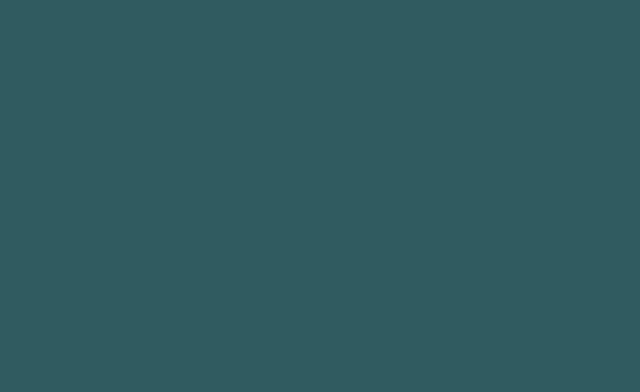
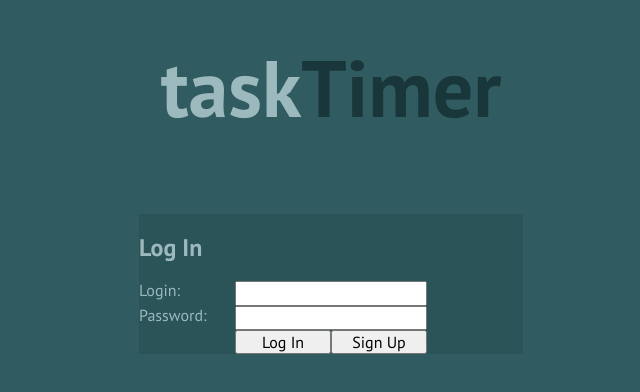
Before and after one commit to jchojna/task-timer, a React (Create React App) app: page / in a window 1280 px wide. Shown: the part 242-634 px from the top of the page, without its empty margins (309-949 px from the left). Built offline with nearby package versions, Linux system fonts and the light colour scheme.

Commit message:
feat: add LoginBox component with basic structure and styles

```diff
--- a/src/components/App.js
+++ b/src/components/App.js
@@ -1,7 +1,8 @@
 import React, {Component} from 'react';
 import classNames from 'classnames';
+import Intro from './Intro';
+import LoginBox from './LoginBox';
 import Board from './Board';
-import Intro from './Intro';
 import '../scss/App.scss';
 
 class App extends Component {
@@ -11,7 +12,7 @@ class App extends Component {
     this.state = {
       // visibility
       isIntroVisible: false,
-      isLoginVisible: true,
+      isLoginBoxVisible: true,
       isBoardVisible: false,
       users: {
         user1: {
@@ -39,7 +40,10 @@ class App extends Component {
   handleStateChange = (object) => this.setState(object);
 
   render() {
-    const { isIntroVisible, isBoardVisible } = this.state;
+    const {
+      isIntroVisible,
+      isLoginBoxVisible,
+      isBoardVisible } = this.state;
 
     return (
       <React.StrictMode>
@@ -50,6 +54,14 @@ class App extends Component {
             ?
             <Intro
               isIntroVisible={isIntroVisible}
+              onAppStateChange={this.handleStateChange}
+            />
+            : <div className="empty"></div>
+          }
+          { /* LOG IN BOX */
+            isLoginBoxVisible
+            ?
+            <LoginBox
               onAppStateChange={this.handleStateChange}
             />
             : <div className="empty"></div>
--- /dev/null
+++ b/src/components/LoginBox.js
@@ -0,0 +1,53 @@
+import React, { Component } from 'react';
+import '../scss/LoginBox.scss';
+
+class LoginBox extends Component {
+  constructor(props) {
+    super(props);
+    this.state = {
+
+    };
+  }
+
+  render() {
+    return (
+      <section className="LoginBox">
+        <p className="LoginBox__logo">
+          task<span className="LoginBox__logo--color">Timer</span>
+        </p>
+        <div className="LoginBox__container">
+          <h2 className="LoginBox__heading">Log In</h2>
+          <label
+            htmlFor="login"
+            className="LoginBox__label LoginBox__label--login"
+          >
+            Login:
+          </label>
+          <input
+            id="login"
+            type="text"
+            className="LoginBox__input LoginBox__input--login"
+          />
+          <label
+            htmlFor="password"
+            className="LoginBox__label LoginBox__label--password"
+          >
+            Password:
+          </label>
+          <input
+            id="password"
+            type="text"
+            className="LoginBox__input LoginBox__input--password"
+          />
+          <button className="LoginBox__button LoginBox__button--logIn">
+            Log In
+          </button>
+          <button className="LoginBox__button LoginBox__button--signUp">
+            Sign Up
+          </button>
+        </div>
+      </section>
+    );
+  }
+}
+export default LoginBox;
--- a/src/index.css
+++ b/src/index.css
@@ -1,5 +1,4 @@
-@import url("https://fonts.googleapis.com/css?family=Montserrat:400,600,800&display=swap&subset=latin-ext");
-@import url('https://fonts.googleapis.com/css?family=Inconsolata:400,700&display=swap');
+@import url('https://fonts.googleapis.com/css?family=PT+Sans:400,700&display=swap');
 @import url("./css/normalize.css");
 @import url("./css/helpers.css");
 
@@ -19,9 +18,9 @@ html {
 
 body {
   color: #fff;
-  font-family: "Montserrat", Arial, sans-serif;
+  font-family: 'PT Sans', Arial, sans-serif;
   font-size: 16px;
-  font-weight: medium;
+  font-weight: 400;
   -moz-osx-font-smoothing: grayscale;
   -webkit-font-smoothing: antialiased;
 }
--- a/src/scss/App.scss
+++ b/src/scss/App.scss
@@ -5,8 +5,8 @@
 .App {
   @include flex-center;
   background-color: $color-teal-dark-1;
+  color: $color-teal-light-2;
   height: 100%;
   min-height: 100vh;
   width: 100%;
-  color: $color-teal-dark-1;
 }
--- a/src/scss/Board.scss
+++ b/src/scss/Board.scss
@@ -5,7 +5,6 @@
 .Board {
   align-content: start;
   align-items: stretch;
-  background-color: $color-teal-dark-1;
   display: grid;
   gap: $board-padding-xs;
   grid-template-columns: repeat(auto-fill, minmax(250px, 1fr));
--- a/src/scss/Break.scss
+++ b/src/scss/Break.scss
@@ -20,7 +20,6 @@
   }
 
   &__display {
-    font-family: 'Inconsolata';
     font-weight: 400;
     margin: 0;
   }
--- /dev/null
+++ b/src/scss/LoginBox.scss
@@ -0,0 +1,70 @@
+@import "_variables.scss";
+@import "_mixins.scss";
+@import "_animations.scss";
+
+.LoginBox {
+  @include flex-center;
+  bottom: 0;
+  flex-direction: column;
+  left: 0;
+  position: fixed;
+  right: 0;
+  top: 0;
+
+  &__logo {
+    font-size: 5em;
+    font-weight: 700;
+
+    &--color {
+      color: $color-teal-dark-3;
+    }
+  }
+
+  &__container {
+    background-color: $color-teal-dark-2;
+    display: grid;
+    grid-template-areas:
+    "heading       heading       heading       heading"
+    "loginLabel    loginInput    loginInput    .      "
+    "passwordLabel passwordInput passwordInput .      "
+    ".             logInButton   signUpButton  .      ";
+    grid-template-columns: repeat(4, 1fr);
+  }
+
+  &__heading {
+    grid-area: heading;
+  }
+
+  &__label {
+
+    &--login {
+      grid-area: loginLabel;
+    }
+
+    &--password {
+      grid-area: passwordLabel;
+    }
+  }
+
+  &__input {
+
+    &--login {
+      grid-area: loginInput;
+    }
+
+    &--password {
+      grid-area: passwordInput;
+    }
+  }
+
+  &__button {
+
+    &--logIn {
+      grid-area: logInButton;
+    }
+
+    &--signUp {
+      grid-area: signUpButton;
+    }
+  }
+}
--- a/src/scss/Progress.scss
+++ b/src/scss/Progress.scss
@@ -34,7 +34,6 @@
   &__percent {
     @include flex-center;
     color: $color-teal-warning;
-    font-family: 'Inconsolata';
     font-weight: 600;
     left: 50%;
     margin: 0;
--- a/src/scss/TimeDisplay.scss
+++ b/src/scss/TimeDisplay.scss
@@ -3,7 +3,6 @@
 @import "_animations.scss";
 
 .TimeDisplay {
-  font-family: 'Inconsolata';
   font-size: 2em;
   grid-area: display;
   height: 100%;
--- a/src/scss/TotalTime.scss
+++ b/src/scss/TotalTime.scss
@@ -49,7 +49,6 @@
     align-items: center;
     border: 2px solid transparent;
     display: grid;
-    font-family: "Inconsolata";
     grid-template-columns: repeat(2, 1fr) auto repeat(2, 1fr);
     justify-items: center;
     outline: none;
@@ -114,7 +113,6 @@
     }
 
     &::placeholder {
-      font-family: "Montserrat";
       font-size: 0.3em;
     }
   }
--- a/src/scss/_variables.scss
+++ b/src/scss/_variables.scss
@@ -5,7 +5,7 @@ $color-teal-light-2: #9cb9bd;
 $color-teal-light-1: #769599;
 $color-teal: #50787c;
 $color-teal-dark-1: #305b60;
-$color-teal-dark-2: #274c50;
+$color-teal-dark-2: #2b5458;
 $color-teal-dark-3: #19373a;
 
 $color-teal-work: #629a9c;
```
